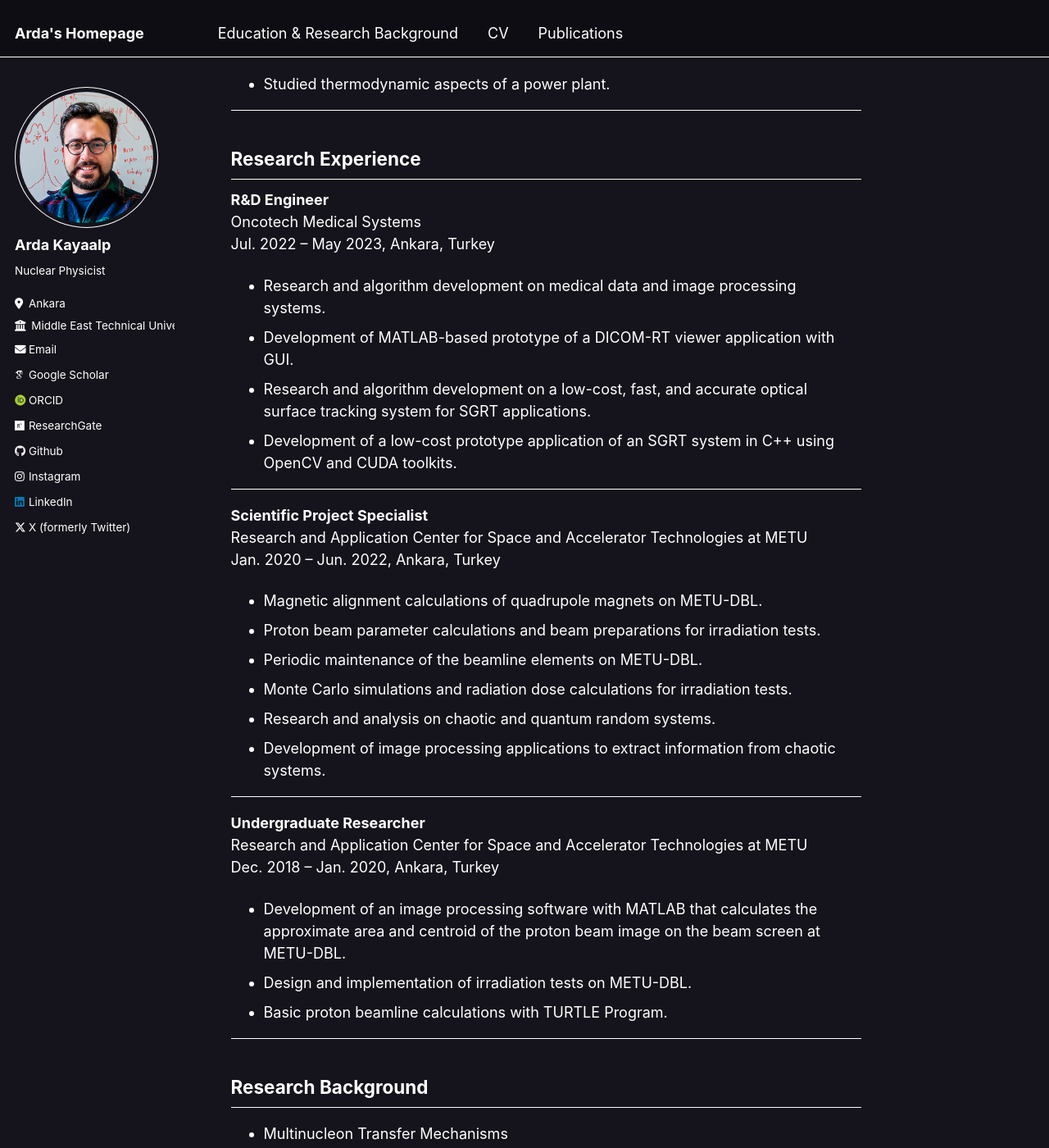
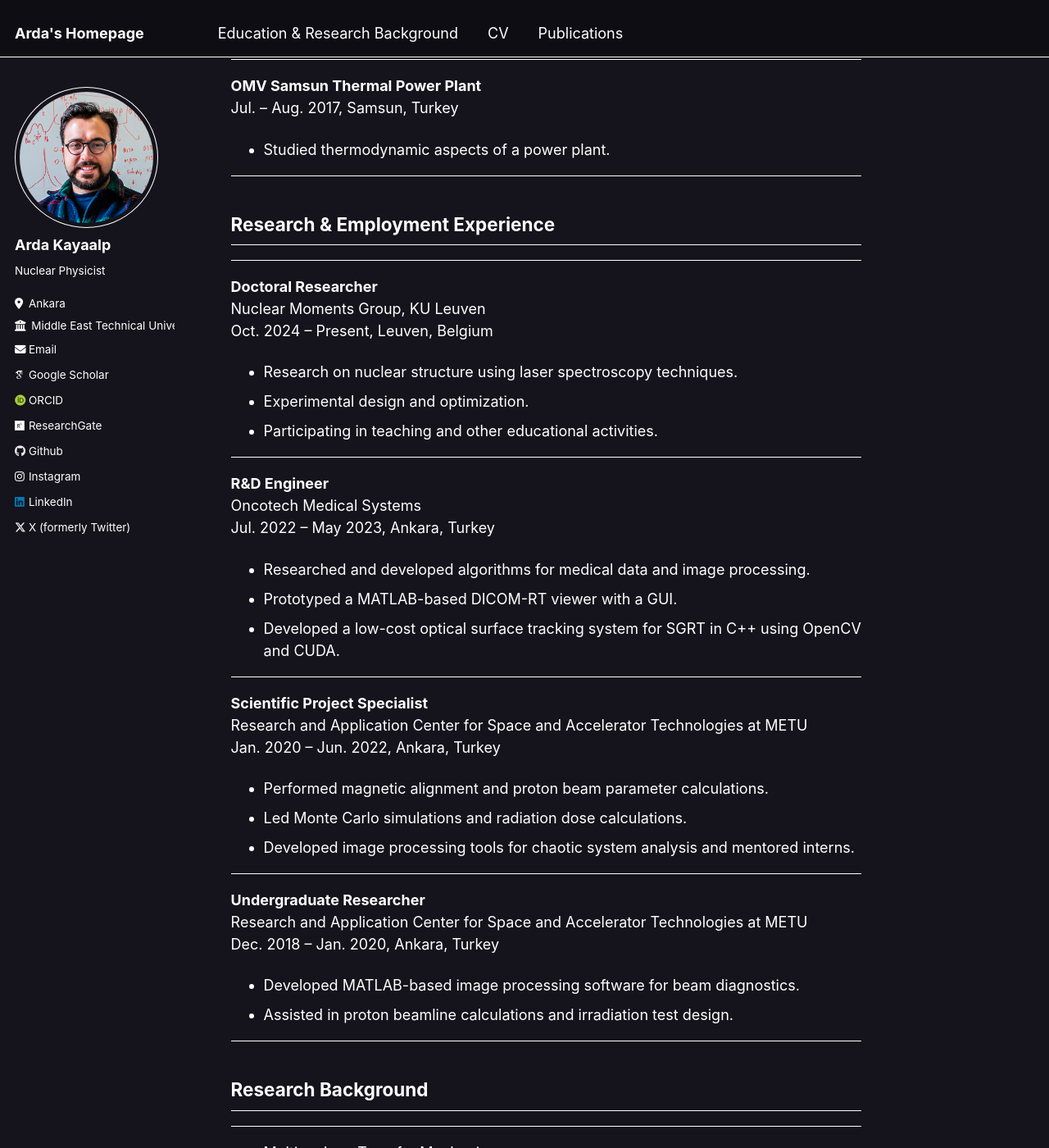
Before and after one commit to ardakayaalp/ardakayaalp.github.io, a Jekyll site: the page built from background.md, in a window 1280 px wide and 1400 px high, scrolled down 901 px. Shown: the whole window at 82% size. Built offline with Jekyll 4.4.1, drawn with Linux system fonts in a browser that asks for light colours; some web fonts are replaced; some of the changed text lies outside the part shown.

Commit message:
Update background.md

```diff
--- a/background.md
+++ b/background.md
@@ -3,18 +3,18 @@ title: "Education & Research Background"
 excerpt: "Background"
 collection: background
 ---
-
 ## Education
 ---
 
 **Katholieke Universiteit Leuven**
-Ph.D. Student in Physics, Arenberg Doctoral School
-Oct. 2024 - Present, Leuven, Belgium
+Ph.D. in Physics, Arenberg Doctoral School
+Oct. 2024 – Present, Leuven, Belgium
+**Project:** Exploring the Nuclear Structure Using Laser Spectroscopy Techniques
 
 ---
 
 **Middle East Technical University**
-M.Sc. in Nuclear Physics
+M.Sc. in Physics
 Mar. 2021 – Aug. 2024, Ankara, Turkey
 **Thesis Title:** Application of the Quantal Diffusion Approach Based on the Stochastic Mean-Field Theory
 
@@ -28,6 +28,7 @@ Aug. 2015 – Jun. 2019, Ankara, Turkey
 ---
 
 ## Internships
+---
 
 **Çekmece Nuclear Research and Education Center**
 Jun. – Jul. 2018, Istanbul, Turkey
@@ -41,40 +42,46 @@ Jul. – Aug. 2017, Samsun, Turkey
 
 ---
 
-## Research Experience
+## Research & Employment Experience
+---
+
+**Doctoral Researcher**
+Nuclear Moments Group, KU Leuven
+Oct. 2024 – Present, Leuven, Belgium
+- Research on nuclear structure using laser spectroscopy techniques.
+- Experimental design and optimization.
+- Participating in teaching and other educational activities.
+
+---
 
 **R&D Engineer**
 Oncotech Medical Systems
 Jul. 2022 – May 2023, Ankara, Turkey
-- Research and algorithm development on medical data and image processing systems.
-- Development of MATLAB-based prototype of a DICOM-RT viewer application with GUI.
-- Research and algorithm development on a low-cost, fast, and accurate optical surface tracking system for SGRT applications.
-- Development of a low-cost prototype application of an SGRT system in C++ using OpenCV and CUDA toolkits.
+- Researched and developed algorithms for medical data and image processing.
+- Prototyped a MATLAB-based DICOM-RT viewer with a GUI.
+- Developed a low-cost optical surface tracking system for SGRT in C++ using OpenCV and CUDA.
 
 ---
 
 **Scientific Project Specialist**
 Research and Application Center for Space and Accelerator Technologies at METU
 Jan. 2020 – Jun. 2022, Ankara, Turkey
-- Magnetic alignment calculations of quadrupole magnets on METU-DBL.
-- Proton beam parameter calculations and beam preparations for irradiation tests.
-- Periodic maintenance of the beamline elements on METU-DBL.
-- Monte Carlo simulations and radiation dose calculations for irradiation tests.
-- Research and analysis on chaotic and quantum random systems.
-- Development of image processing applications to extract information from chaotic systems.
+- Performed magnetic alignment and proton beam parameter calculations.
+- Led Monte Carlo simulations and radiation dose calculations.
+- Developed image processing tools for chaotic system analysis and mentored interns.
 
 ---
 
 **Undergraduate Researcher**
 Research and Application Center for Space and Accelerator Technologies at METU
 Dec. 2018 – Jan. 2020, Ankara, Turkey
-- Development of an image processing software with MATLAB that calculates the approximate area and centroid of the proton beam image on the beam screen at METU-DBL.
-- Design and implementation of irradiation tests on METU-DBL.
-- Basic proton beamline calculations with TURTLE Program.
+- Developed MATLAB-based image processing software for beam diagnostics.
+- Assisted in proton beamline calculations and irradiation test design.
 
 ---
 
 ## Research Background
+---
 
 - Multinucleon Transfer Mechanisms
 - Radiation Detection and Measurement
@@ -83,6 +90,7 @@ Dec. 2018 – Jan. 2020, Ankara, Turkey
 ---
 
 ## Research Interests
+---
 
 - Experimental Nuclear Physics
 - High-Performance Computing Applications in Nuclear Physics
```
